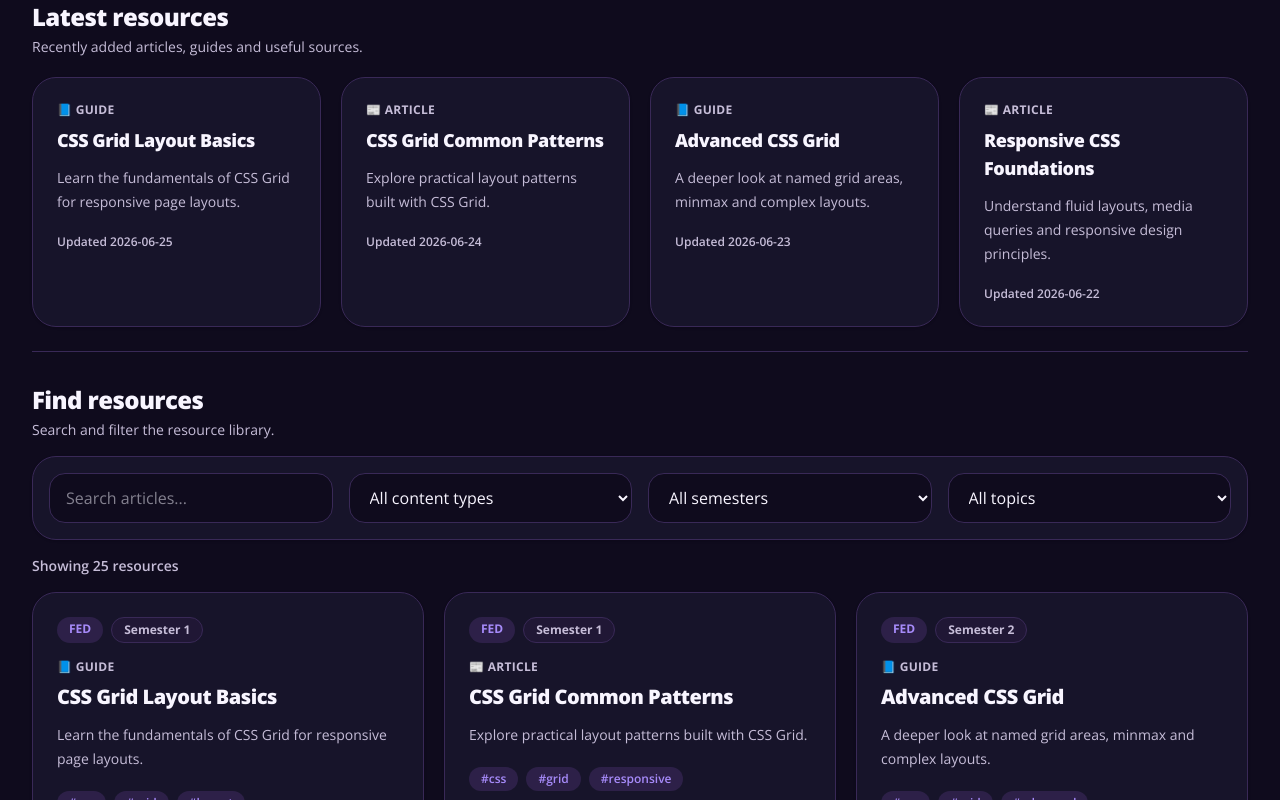
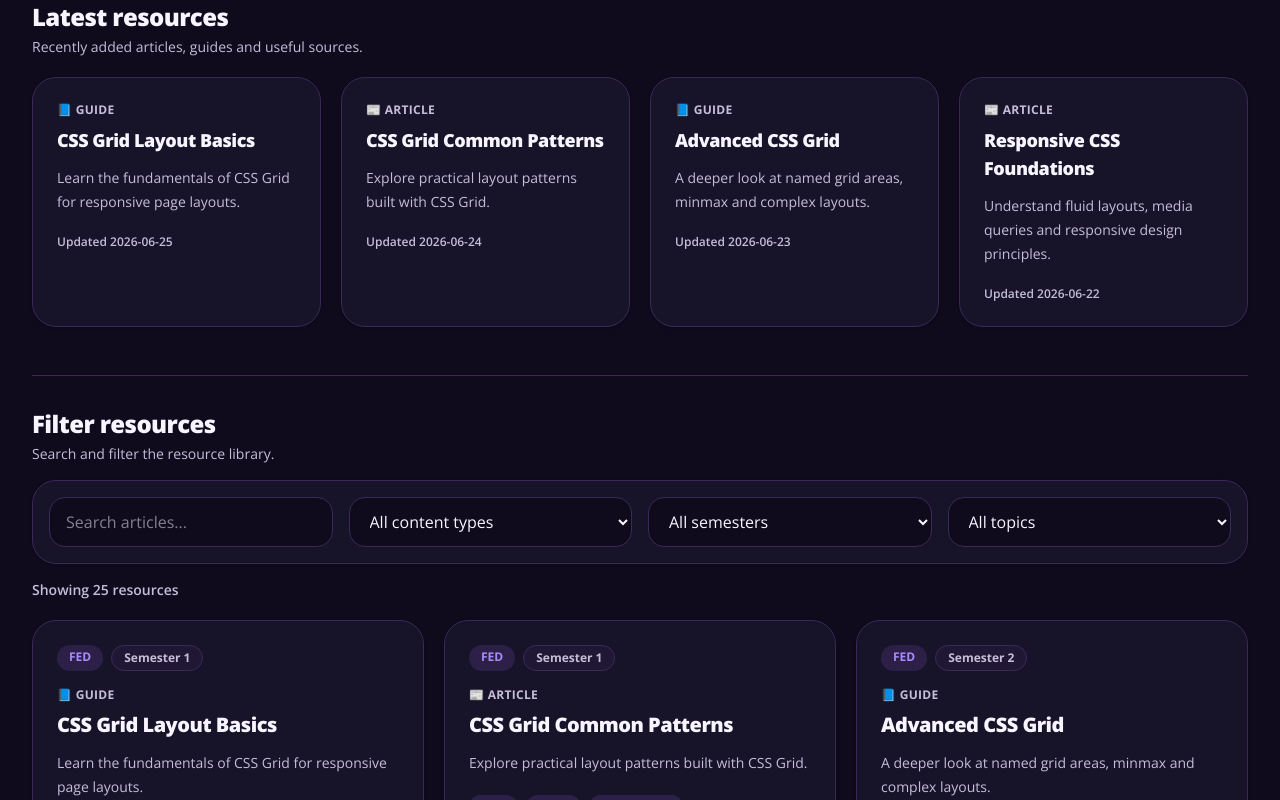
Before and after one commit to docentDavid/studyhub, a Next.js app: page / in a window 1280 px wide. Shown: the part 446-1246 px from the top of the page. Built offline with nearby package versions, Linux system fonts and the light colour scheme.

Commit message:
fix: layout shaper

```diff
--- a/components/home-page-client.tsx
+++ b/components/home-page-client.tsx
@@ -40,7 +40,7 @@ function getSourceTypeLabel(sourceType: string, language: Language) {
   );
 }
 
-function formatSourceType(sourceType: string) {
+function formatTopic(sourceType: string) {
   return sourceType
     .split("-")
     .map((word) => word.charAt(0).toUpperCase() + word.slice(1))
@@ -263,20 +263,10 @@ export function HomePageClient({ articles }: HomePageClientProps) {
           </div>
         </section>
 
-        {/* <div className="mb-5 border-t border-[var(--border)] pt-8">
-          <h2 className="text-2xl font-black tracking-tight">
-            {t.allResources}
-          </h2>
-
-          <p className="mt-1 text-sm font-semibold text-[var(--muted)]">
-            {t.showingResources(filteredArticles.length)}
-          </p>
-        </div> */}
-
-        <section className="mt-4 border-t border-[var(--border)] pt-8">
+        <section className="mt-10 border-t border-[var(--border)] pt-8">
           <div className="mb-4">
             <h2 className="text-2xl font-black tracking-tight">
-              {language === "en" ? "Find resources" : "Zoek bronnen"}
+              {language === "en" ? "Filter resources" : "Filter bronnen"}
             </h2>
 
             <p className="mt-1 text-sm text-[var(--muted)]">
@@ -330,12 +320,12 @@ export function HomePageClient({ articles }: HomePageClientProps) {
 
               {tags.map((tag) => (
                 <option key={tag} value={tag}>
-                  {formatSourceType(tag)}
+                  {formatTopic(tag)}
                 </option>
               ))}
             </select>
           </div>
-          <div className="my-4">
+          <div className="mt-4 mb-5">
             <p className="mt-1 text-sm font-semibold text-[var(--muted)]">
               {t.showingResources(filteredArticles.length)}
             </p>
```
